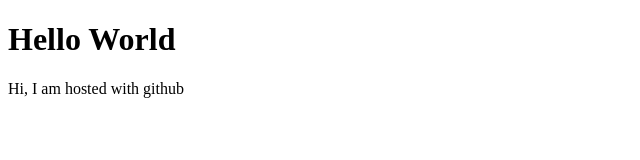
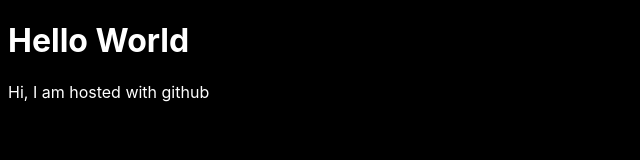
Before and after one commit to itspranaw/itspranaw.github.io, a plain HTML site: page index.html in a window 1280 px wide. Shown: the whole page, without its empty margins (0-640 px from the left). Drawn offline with Linux system fonts and the light colour scheme.

Commit message:
fourth commit

```diff
--- a/index.html
+++ b/index.html
@@ -5,6 +5,14 @@
     <meta http-equiv="X-UA-Compatible" content="IE=edge">
     <meta name="viewport" content="width=device-width, initial-scale=1.0">
     <title>Document</title>
+    <link rel="stylesheet" href="style.css">
+    <style>
+        *{
+            background-color: black;
+            color:white;
+            font-family: -apple-system, BlinkMacSystemFont, 'Segoe UI', Roboto, Oxygen, Ubuntu, Cantarell, 'Open Sans', 'Helvetica Neue', sans-serif;
+        }
+    </style>
 </head>
 <body>
     <h1>Hello World</h1>
```
